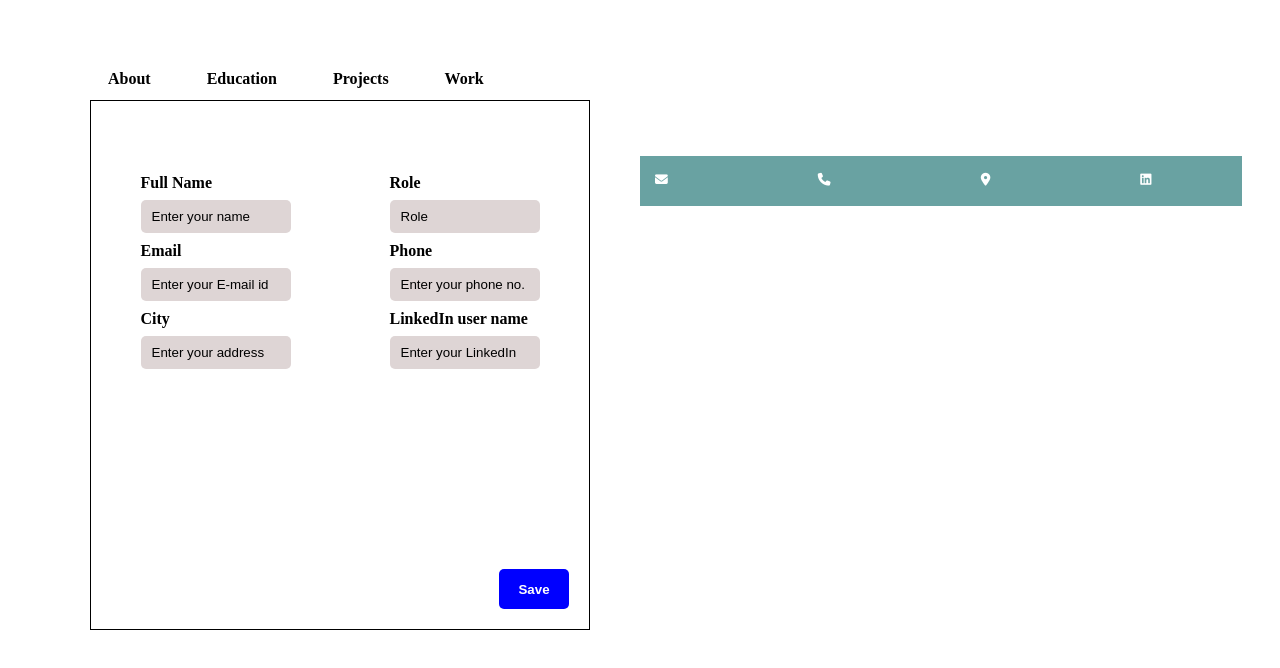
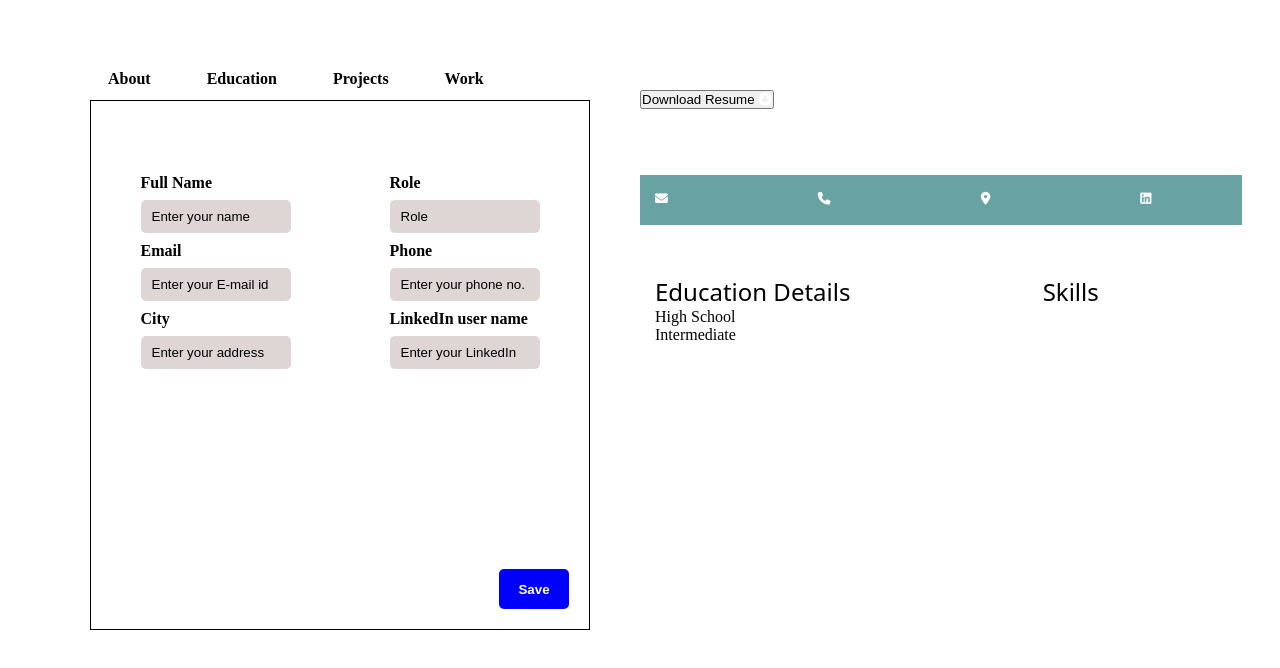
Before and after one commit to Kartik-Ranaut/Resume-building, a plain HTML site: page next.html in a window 1280 px wide. Drawn offline with Linux system fonts and the light colour scheme.

Commit message:
education section updated

```diff
--- a/index.js
+++ b/index.js
@@ -55,3 +55,6 @@ aboutsave.addEventListener('click',()=>{
     adderessjs.innerHTML=`${addressabout.value}`;
     linkedinjs.innerHTML=`${linkedinabout.value}`
 })
+
+
+//educational details
--- a/next.css
+++ b/next.css
@@ -230,3 +230,30 @@ h2{
     font-size: .8rem;
     font-family: system-ui, -apple-system, BlinkMacSystemFont, 'Segoe UI', Roboto, Oxygen, Ubuntu, Cantarell, 'Open Sans', 'Helvetica Neue', sans-serif;
 }
+i{
+    margin: 0;
+    padding: 0;
+}
+
+.educationres .heading{
+    font-family: system-ui, -apple-system, BlinkMacSystemFont, 'Segoe UI', Roboto, Oxygen, Ubuntu, Cantarell, 'Open Sans', 'Helvetica Neue', sans-serif;
+    font-size: 1.5rem;
+}
+.skills .heading{
+    font-family: system-ui, -apple-system, BlinkMacSystemFont, 'Segoe UI', Roboto, Oxygen, Ubuntu, Cantarell, 'Open Sans', 'Helvetica Neue', sans-serif;
+    font-size: 1.5rem;
+}
+.sameline{
+    display:flex;
+    flex-direction: row;
+    justify-content: space-between;
+    margin-top: 50px;
+    padding-left: 15px;
+    padding-right: 15px;
+}
+.skills{
+    width: 60%;
+}
+.educationres{
+    width: 50%;
+}
--- a/next.html
+++ b/next.html
@@ -96,6 +96,7 @@
 
                     <label style="margin-left: 25px;" for="Prname">Project Name</label>
                     <input style="margin-left: 25px;" type="text" id="Prname" placeholder="Enter your project name">
+                    <br>
                     <label style="margin-left: 25px;" for="description">Project Description</label>
                     <textarea style="margin-left: 25px;" name="description" id="description" cols="30" rows="10"></textarea>
                     <label style="margin-left: 25px;" for="github">Github Repository Link</label>
@@ -114,8 +115,8 @@
             <label class="nextpage" for="work">
                 <div class="work_exp_detail">
 
-                    <label  style="margin-left: 25px"for="Orgname">Organization</label> <br> <br>
-                    <input  style="margin-left: 25px"type="text" id="Orgname"> <br>
+                    <label  style="margin-left: 25px"for="Orgname">Organization</label> <br>
+                    <input  style="margin-left: 25px"type="text" id="Orgname"> <br><br> <br>
                     <label  style="margin-left: 25px"for="post">Responsibility:</label>
                     <input  style="margin-left: 25px"type="text" id="post"><br> <br>
                     <label  style="margin-left: 25px"for="name">Location :</label> &nbsp &nbsp &nbsp &nbsp
@@ -137,9 +138,14 @@
             <label class="fieldname" for="work">Work</label>
         </div>
         <div class="resumw">
+            <div class="heading">
+                <button>Download Resume <i class="fa-solid fa-circle-down" style="color: #ffffff;"></i></button>
+            </div>
             <div class="aboutres">
+
                 <div class="headabtres">
-                    <span id="namejs"></span>
+                    <b><span id="namejs"></span></b>
+
                     <br>
                     <span id="rolejs"></span>
                 </div>
@@ -156,7 +162,28 @@
 
 
             </div>
-            <div class="educationres"></div>
+            <div class="sameline">
+                <div class="educationres">
+                    <div class="heading">Education Details</div>
+                    <div id="highschooljs">
+                        <div class="head">High School</div>
+                        <div id="percentagejs"></div>
+                        <div class="datejs"></div>
+
+                    </div>
+                    <div id="intermediatejs">
+                        <div class="head">Intermediate</div>
+                        <div id="percentagejs"></div>
+                        <div class="datejs"></div>
+
+                    </div>
+                </div>
+                <div class="skills">
+                    <div class="heading">Skills</div>
+                    <div id="skillsjs"></div>
+                </div>
+            </div>
+
             <div class="projectsres"></div>
             <div class="workres"></div>
         </div>
```
